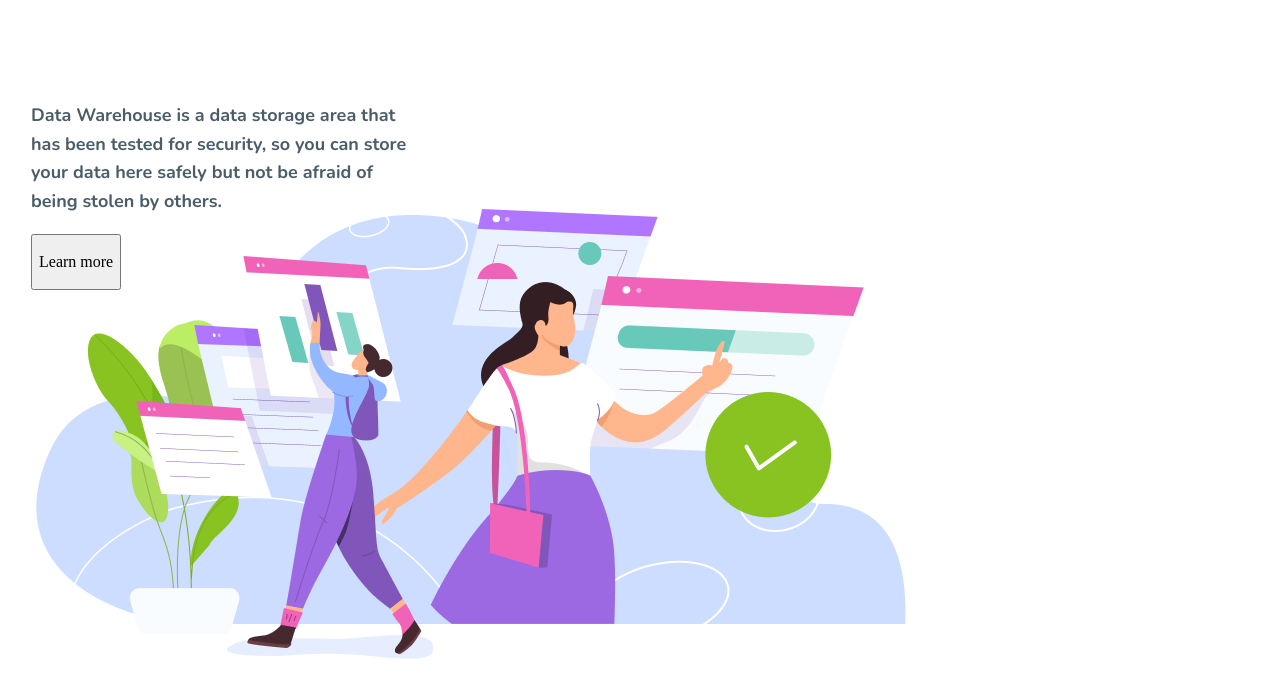
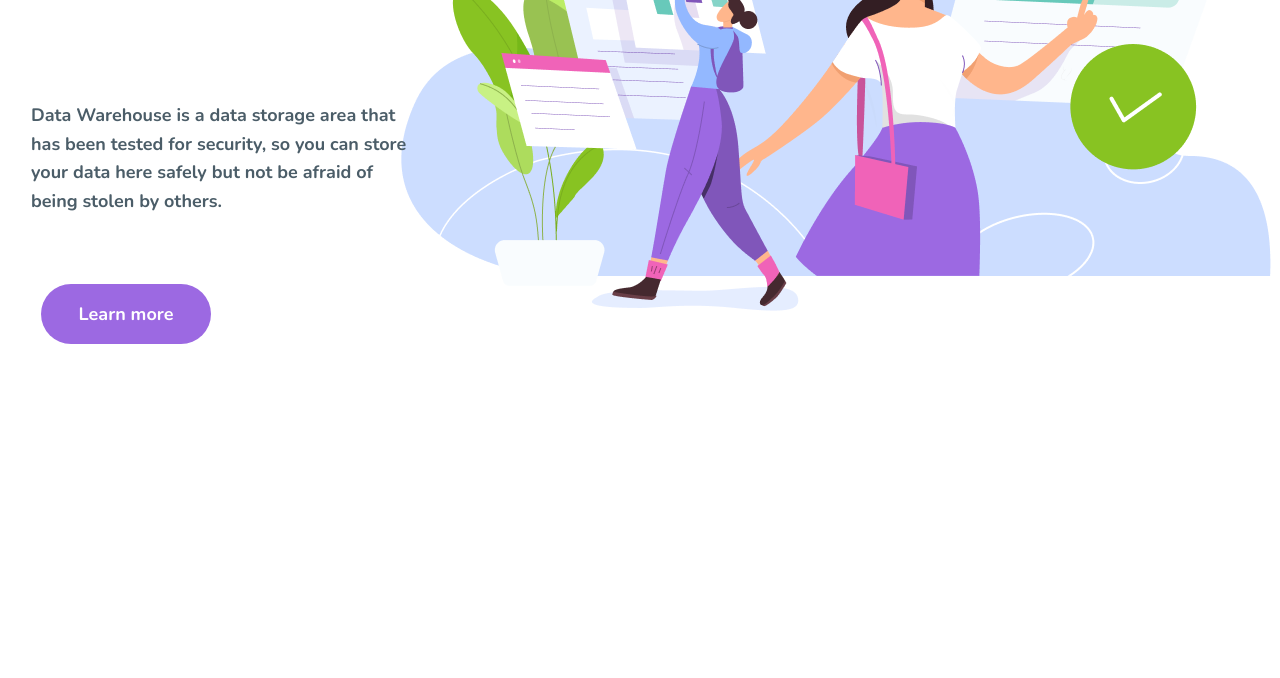
Before and after one commit to michelleandersson/data-warehouse, a plain HTML site: page index.html in a window 1280 px wide. Shown: the part 418-1096 px from the top of the page. After the commit the page ends 800 px from the top, so only its background shows below. Drawn offline with nearby package versions, Linux system fonts and the light colour scheme.

Commit message:
add hover to button and fix layout of image

```diff
--- a/index.html
+++ b/index.html
@@ -34,16 +34,16 @@
                 tested for security, so you can store your data here
                 safely but not be afraid of being stolen by others.
             </p>
-            <div class="learn-button">
-                <button type="button">
+            <div class="header-button">
+                <button class="learn-button" type="button">
                     <p class="learn-button__text">Learn more</p>
                 </button>
             </div>
+            <div class="header__img">
+                <img class="image-one" src="images/image1.png" alt="Main Image in Header">
+            </div>
+        </div>
 
-        </div>
-        <div class="header__img">
-            <img src="images/image1.png" alt="Main Image in Header">
-        </div>
     </header>
 
 </body>
--- a/styles/index.scss
+++ b/styles/index.scss
@@ -87,6 +87,13 @@ body {
     line-height: 1.6;
     text-align: center;
     box-shadow: 0px 5px 5px rgba(75,93, 104, 0.10);
+    &:hover {
+        background-color: $color-3;
+        color: white;
+        .arrow-right {
+            color: white;
+        }
+    }
 }
 
 .demo-button__text {
@@ -112,6 +119,7 @@ body {
     flex-direction: column;
     margin-top: 50px;
     margin-left: 10px;
+    position: relative;
 }
 
 .header__title {
@@ -136,3 +144,33 @@ body {
     font-weight: 600;
     line-height: 1.6;
 }
+
+.header-button {
+    margin-top: 50px;
+    margin-left: 10px;
+}
+
+.learn-button {
+    width: 170px;
+    height: 60px;
+    background-color: $color-3;
+    color: white;
+    border: none;
+    border-radius: 40px;
+    text-align: center;
+}
+
+.learn-button__text {
+    font-size: 18px;
+    font-family: $main-font;
+    font-weight: bold;
+}
+
+.header__img {
+    max-width: 885px;
+    width: 100%;
+    position: absolute;
+    top: 25%;
+    left: 55%;
+    z-index: -1;
+}
```
Also changed, not shown: styles/index.css.
